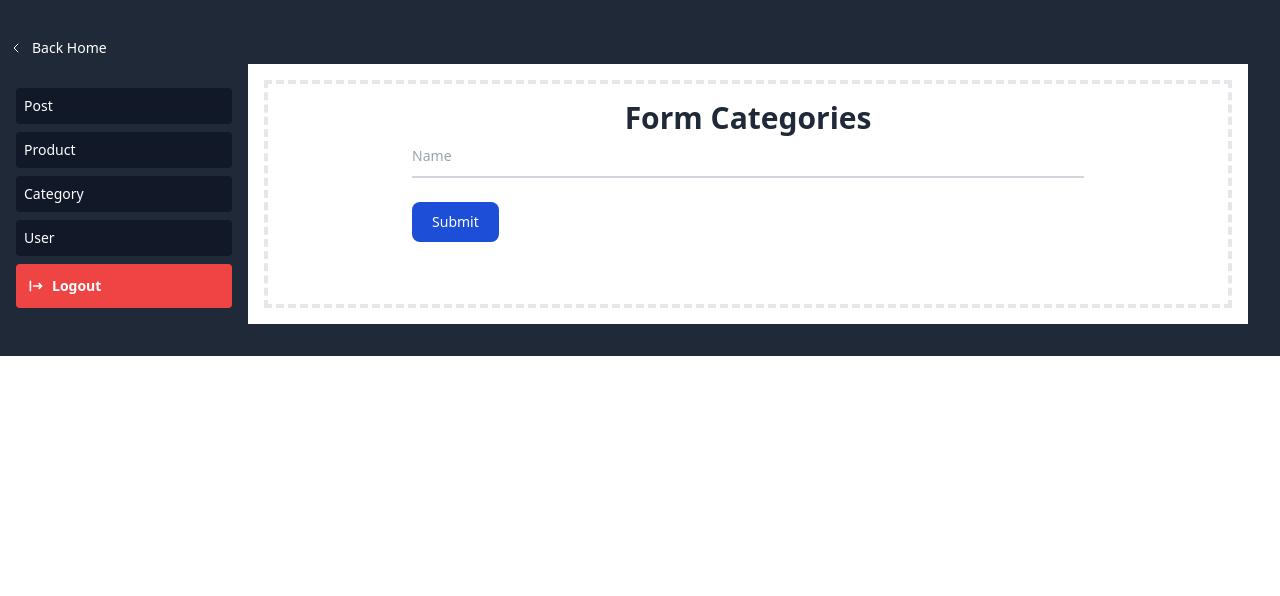
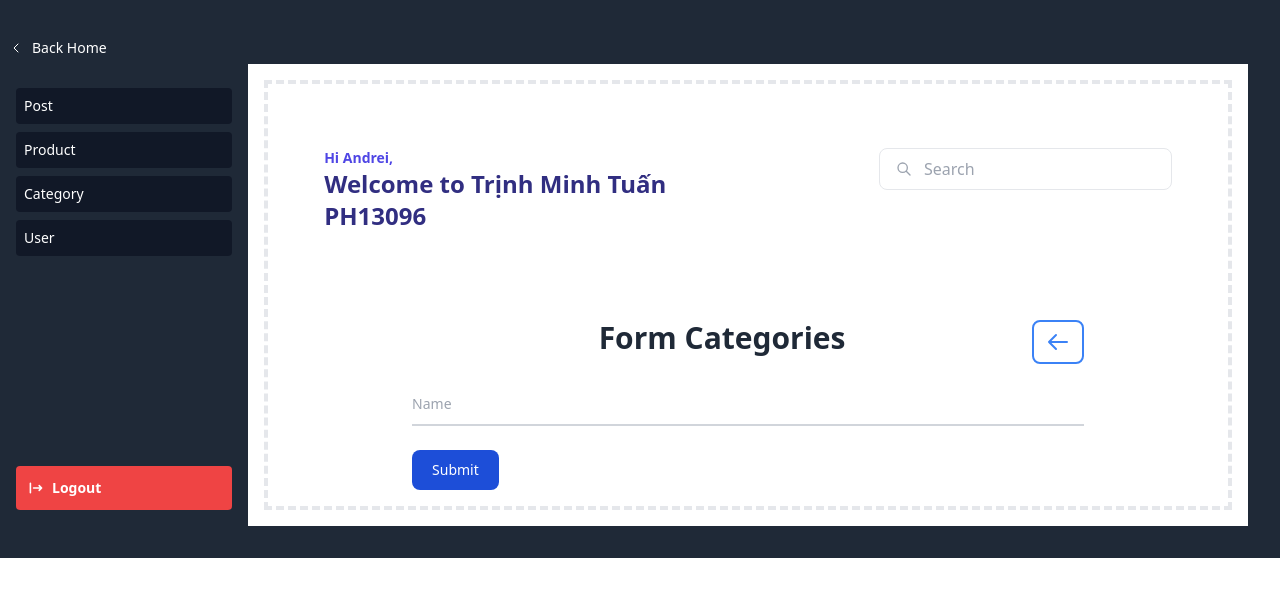
Before and after one commit to tuantm0303/Type_ReactJs, a React (Create React App) app: page /admin/category/add in a window 1280 px wide. Shown: the top 596 px of the page. Built offline with nearby package versions, Linux system fonts and the light colour scheme; no server answers.

Commit message:
style: back

```diff
--- a/src/components/Header.tsx
+++ b/src/components/Header.tsx
@@ -33,10 +33,13 @@ function Header() {
       <>
         <ToastContainer />
         <header className="header-main text-center h-[100px]">
-          <ul className='flex p-5 justify-end text-center leading-[10px]'>
-            <li className='px-2 hover:opacity-70 font-semibold'><Link to="/admin" className='hover:border-b-2 hover:border-solid hover:border-blue-400'>{user.user.name}</Link></li>
-            <li className='px-2 hover:opacity-70 font-semibold'><button onClick={() => signout()} className='hover:border-b-2 font-semibold hover:border-solid hover:border-blue-400'>Signout</button></li>
-          </ul>
+          <div className="flex justify-between">
+            <div className="name-student px-[50px] leading-[50px]">PH13096 - TRỊNH MINH TUẤN</div>
+            <ul className='flex p-5 justify-end text-center leading-[10px]'>
+              <li className='px-2 hover:opacity-70 font-semibold'><Link to="/admin" className='hover:border-b-2 hover:border-solid hover:border-blue-400'>{user.user.name}</Link></li>
+              <li className='px-2 hover:opacity-70 font-semibold'><button onClick={() => signout()} className='hover:border-b-2 font-semibold hover:border-solid hover:border-blue-400'>Signout</button></li>
+            </ul>
+          </div>
           <hr />
           <div className="row-menu flex justify-between">
             <div className="logo"><Link to="/"><img src="https://is1-ssl.mzstatic.com/image/thumb/Purple126/v4/99/e9/b9/99e9b974-b824-15c3-1eea-59669fa296d6/AppIconSSPV6-0-0-1x_U007emarketing-0-0-0-7-0-0-sRGB-0-0-0-GLES2_U002c0-512MB-85-220-0-0.png/1200x630wa.png" alt="" className="logo-img h-[100px] " /></Link></div>
--- a/src/pages/admin/categories/CategoryDetail.tsx
+++ b/src/pages/admin/categories/CategoryDetail.tsx
@@ -1,5 +1,5 @@
 import { useEffect, useState } from 'react';
-import { useParams } from 'react-router-dom';
+import { Link, useParams } from 'react-router-dom';
 import { read } from '../../api/category';
 import type { categoryType } from '../../type';
 
@@ -21,6 +21,11 @@ function CategoryDetail(props: Props) {
 
   return (
     <div className='bg-red-500 text-center'>
+      <Link to='../' className='border-2 border-blue-500 float-right rounded-lg font-bold text-blue-500 px-3 py-2 transition duration-300 ease-in-out hover:bg-blue-500 hover:text-white mb-5'>
+        <svg xmlns="http://www.w3.org/2000/svg" className="h-6 w-6" fill="none" viewBox="0 0 24 24" stroke="currentColor" stroke-width="2">
+          <path stroke-linecap="round" stroke-linejoin="round" d="M10 19l-7-7m0 0l7-7m-7 7h18" />
+        </svg>
+      </Link>
       <h2>Name: {category?.name}</h2>
     </div>
   );
--- a/src/pages/admin/categories/FormCategory.tsx
+++ b/src/pages/admin/categories/FormCategory.tsx
@@ -1,5 +1,5 @@
 import { useEffect, useState } from 'react'
-import { useNavigate, useParams } from 'react-router-dom'
+import { Link, useNavigate, useParams } from 'react-router-dom'
 import { add, read, update } from '../../api/category'
 import type { categoryType } from '../../type'
 import { useForm, SubmitHandler } from "react-hook-form";
@@ -49,6 +49,11 @@ function FormCategory() {
 
   return (
     <div className="max-w-2xl mx-auto">
+      <Link to='../' className='border-2 border-blue-500 float-right rounded-lg font-bold text-blue-500 px-3 py-2 transition duration-300 ease-in-out hover:bg-blue-500 hover:text-white mb-5'>
+        <svg xmlns="http://www.w3.org/2000/svg" className="h-6 w-6" fill="none" viewBox="0 0 24 24" stroke="currentColor" stroke-width="2">
+          <path stroke-linecap="round" stroke-linejoin="round" d="M10 19l-7-7m0 0l7-7m-7 7h18" />
+        </svg>
+      </Link>
       <h2 className='text-3xl font-semibold text-center text-gray-800'>Form Categories</h2>
       <form onSubmit={handleSubmit(onSubmit)}>
         <div className="relative z-0 mb-6 w-full group">
--- a/src/pages/admin/index.tsx
+++ b/src/pages/admin/index.tsx
@@ -32,6 +32,29 @@ function Admin() {
         </aside>
         <section className="w-full p-4">
           <div className="w-full h-full border-dashed border-4 p-4 text-md">
+
+            <div className="flex-grow py-12 px-10">
+              <div className="flex justify-between">
+                <div>
+                  <h4 className="text-sm font-bold text-indigo-600">Hi Andrei,</h4>
+                  <h1 className="text-2xl font-bold text-indigo-900 mt-">Welcome to Trịnh Minh Tuấn</h1>
+                  <h1 className="text-2xl font-bold text-indigo-900 mt-">PH13096</h1>
+                </div>
+                <div>
+                  <div className="flex items-center border rounded-lg bg-white w-max py-2 px-4 space-x-3">
+                    <svg xmlns="http://www.w3.org/2000/svg" className="h-4 w-4 text-gray-400" fill="none" viewBox="0 0 24 24" stroke="currentColor">
+                      <path stroke-linecap="round" stroke-linejoin="round" stroke-width="2" d="M21 21l-6-6m2-5a7 7 0 11-14 0 7 7 0 0114 0z" />
+                    </svg>
+                    <input className="outline-none" type="text" placeholder="Search" />
+                  </div>
+                </div>
+              </div>
+              <div>
+                <div className="flex mt-10 justify-center">
+                </div>
+              </div>
+            </div>
+
             <Outlet />
           </div>
         </section>
--- a/src/pages/admin/products/addProduct.tsx
+++ b/src/pages/admin/products/addProduct.tsx
@@ -1,5 +1,5 @@
 import { useEffect, useState } from 'react'
-import { useNavigate } from 'react-router-dom'
+import { Link, useNavigate } from 'react-router-dom'
 import { add } from '../../api/product'
 import type { categoryType } from '../../type'
 import { useForm, SubmitHandler } from "react-hook-form";
@@ -40,6 +40,11 @@ function AddProduct() {
 
   return (
     <div className="max-w-2xl mx-auto">
+      <Link to='../' className='border-2 border-blue-500 float-right rounded-lg font-bold text-blue-500 px-3 py-2 transition duration-300 ease-in-out hover:bg-blue-500 hover:text-white mb-5'>
+        <svg xmlns="http://www.w3.org/2000/svg" className="h-6 w-6" fill="none" viewBox="0 0 24 24" stroke="currentColor" stroke-width="2">
+          <path stroke-linecap="round" stroke-linejoin="round" d="M10 19l-7-7m0 0l7-7m-7 7h18" />
+        </svg>
+      </Link>
       <h2 className='text-3xl font-semibold text-center text-gray-800'>Add Products</h2>
       <form onSubmit={handleSubmit(onSubmit)}>
         <div className="relative z-0 mb-6 w-full group">
--- a/src/pages/admin/products/editProduct.tsx
+++ b/src/pages/admin/products/editProduct.tsx
@@ -1,5 +1,5 @@
 import { useEffect, useState } from 'react'
-import { useNavigate, useParams } from 'react-router-dom'
+import { Link, useNavigate, useParams } from 'react-router-dom'
 import { read, update } from '../../api/product'
 import type { categoryType, productType } from '../../type'
 import { useForm, SubmitHandler } from "react-hook-form";
@@ -49,6 +49,11 @@ function EditProduct() {
 
   return (
     <div className="max-w-2xl mx-auto">
+      <Link to='../' className='border-2 border-blue-500 float-right rounded-lg font-bold text-blue-500 px-3 py-2 transition duration-300 ease-in-out hover:bg-blue-500 hover:text-white mb-5'>
+        <svg xmlns="http://www.w3.org/2000/svg" className="h-6 w-6" fill="none" viewBox="0 0 24 24" stroke="currentColor" stroke-width="2">
+          <path stroke-linecap="round" stroke-linejoin="round" d="M10 19l-7-7m0 0l7-7m-7 7h18" />
+        </svg>
+      </Link>
       <h2 className='text-3xl font-semibold text-center text-gray-800'>Edit Product</h2>
       <form onSubmit={handleSubmit(onSubmit)}>
         <div className="relative z-0 mb-6 w-full group">
--- a/src/pages/admin/products/productDetail.tsx
+++ b/src/pages/admin/products/productDetail.tsx
@@ -1,5 +1,5 @@
 import { useEffect, useState } from 'react';
-import { useParams } from 'react-router-dom';
+import { Link, useParams } from 'react-router-dom';
 import { read } from '../../api/product';
 import { productType } from '../../type';
 
@@ -21,6 +21,11 @@ function ProductDetail(props: Props) {
 
   return (
     <div className='bg-red-500 text-center'>
+      <Link to='../' className='border-2 border-blue-500 float-right rounded-lg font-bold text-blue-500 px-3 py-2 transition duration-300 ease-in-out hover:bg-blue-500 hover:text-white mb-5'>
+        <svg xmlns="http://www.w3.org/2000/svg" className="h-6 w-6" fill="none" viewBox="0 0 24 24" stroke="currentColor" stroke-width="2">
+          <path stroke-linecap="round" stroke-linejoin="round" d="M10 19l-7-7m0 0l7-7m-7 7h18" />
+        </svg>
+      </Link>
       <h2>Name: {product?.title}</h2>
       <h2>Price: {product?.priceOld}</h2>
       <h2>Description: {product?.desc}</h2>
--- a/src/pages/admin/users/editUser.tsx
+++ b/src/pages/admin/users/editUser.tsx
@@ -1,5 +1,5 @@
 import { useEffect, useState } from 'react'
-import { useNavigate, useParams } from 'react-router-dom'
+import { Link, useNavigate, useParams } from 'react-router-dom'
 import { read, update } from '../../api/user'
 import type { userType } from '../../type'
 import { useForm, SubmitHandler } from "react-hook-form";
@@ -32,6 +32,11 @@ function EditUser() {
 
   return (
     <div className="max-w-2xl mx-auto">
+      <Link to='../' className='border-2 border-blue-500 float-right rounded-lg font-bold text-blue-500 px-3 py-2 transition duration-300 ease-in-out hover:bg-blue-500 hover:text-white mb-5'>
+        <svg xmlns="http://www.w3.org/2000/svg" className="h-6 w-6" fill="none" viewBox="0 0 24 24" stroke="currentColor" stroke-width="2">
+          <path stroke-linecap="round" stroke-linejoin="round" d="M10 19l-7-7m0 0l7-7m-7 7h18" />
+        </svg>
+      </Link>
       <h2 className='text-3xl font-semibold text-center text-gray-800'>Edit Product</h2>
       <form onSubmit={handleSubmit(onSubmit)}>
         <div className="relative z-0 mb-6 w-full group">
```
